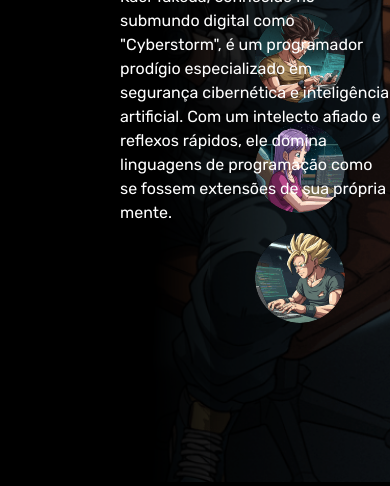
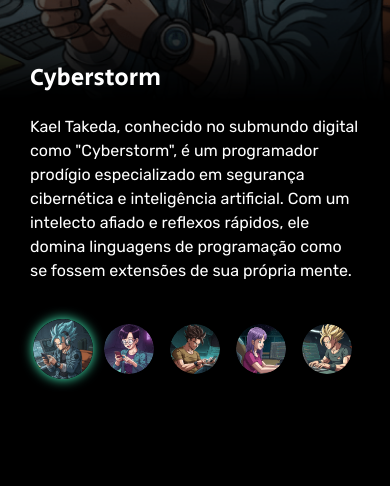
Before and after one commit to JulianeKa/cursos, a plain HTML site: page projeto_dragon_ball/index.html in a window 390 px wide. Shown: the part 362-848 px from the top of the page. Drawn offline with Linux system fonts and the light colour scheme.

Commit message:
Adicionado o js

```diff
--- a/projeto_dragon_ball/index.html
+++ b/projeto_dragon_ball/index.html
@@ -13,6 +13,7 @@
 
     <link rel="stylesheet" href="./src/css/reset.css">
     <link rel="stylesheet" href="./src/css/styles.css">
+    <link rel="stylesheet" href="./src/css/responsivo.css">
 </head>
 
 <body>
@@ -107,6 +108,8 @@
             </button>
         </li>
     </ul>
+
+    <script src="./src/js/index.js"></script>
 </body>
 
 </html>
--- /dev/null
+++ b/projeto_dragon_ball/src/css/responsivo.css
@@ -0,0 +1,68 @@
+@media (max-width: 768px) {
+
+    main::after {
+        background: linear-gradient(0deg, #000 45%, rgba(0, 0, 0, 0.00) 70%) no-repeat;
+        width: 100vw;
+    }
+
+    main .personagem .imagem {
+        height: 85%;
+        object-position: center;
+    }
+
+    .conteudo {
+        justify-content: flex-end;
+        left: 0;
+        top: -20%;
+        max-width: 100vw;
+        padding: 30px;
+    }
+
+    .conteudo .nome-personagem {
+        font-size: 24px;
+    }
+
+    .conteudo .descricao {
+        max-width: 500px;
+    }
+
+    .botoes {
+        flex-direction: row;
+        align-items: flex-end;
+        width: 100%;
+        padding: 30px;
+    }
+
+    .batoes .botao {
+        width: 70xp;
+        height: 70px;
+    }
+
+    .botoes .botao img {
+        max-width: 70px;
+    }
+}
+
+@media (max-width: 425px) {
+    main .personagem .imagem {
+        height: auto;
+    }
+
+    .conteudo {
+        top: -20%;
+    }
+
+    .botoes {
+        padding: 20px;
+        top: -10%;
+    }
+
+    .botoes .botao {
+        width: 50px;
+        height: 50px;
+    }
+
+    .botoes .botao img {
+        max-width: 50px;
+    }
+}
--- /dev/null
+++ b/projeto_dragon_ball/src/js/index.js
@@ -0,0 +1,15 @@
+const botoes = document.querySelectorAll('.botao');
+const personagens = document.querySelectorAll('.personagem');
+
+botoes.forEach((botao, indice) => {
+    botao.addEventListener('click', () => {
+        const btnSelecionado = document.querySelector('.botao.selecionado');
+        const personagemSelecionado = document.querySelector('.personagem.selecionado');
+
+        btnSelecionado.classList.remove('selecionado');
+        botao.classList.add('selecionado');
+
+        personagemSelecionado.classList.remove('selecionado');
+        personagens[indice].classList.add('selecionado');
+    });
+})
```
